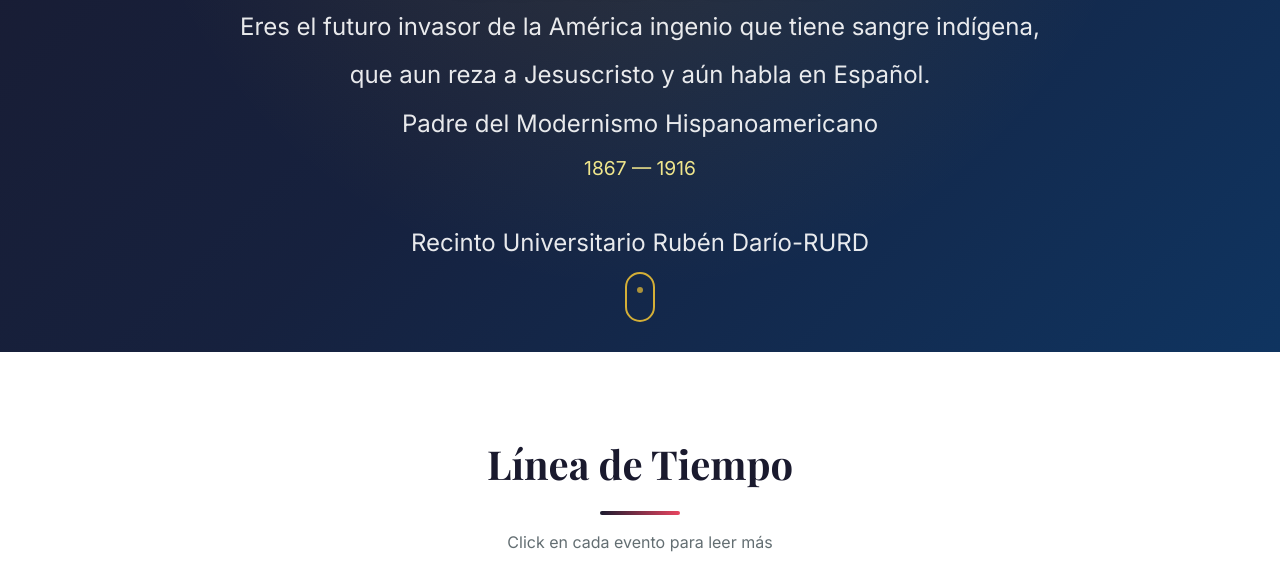
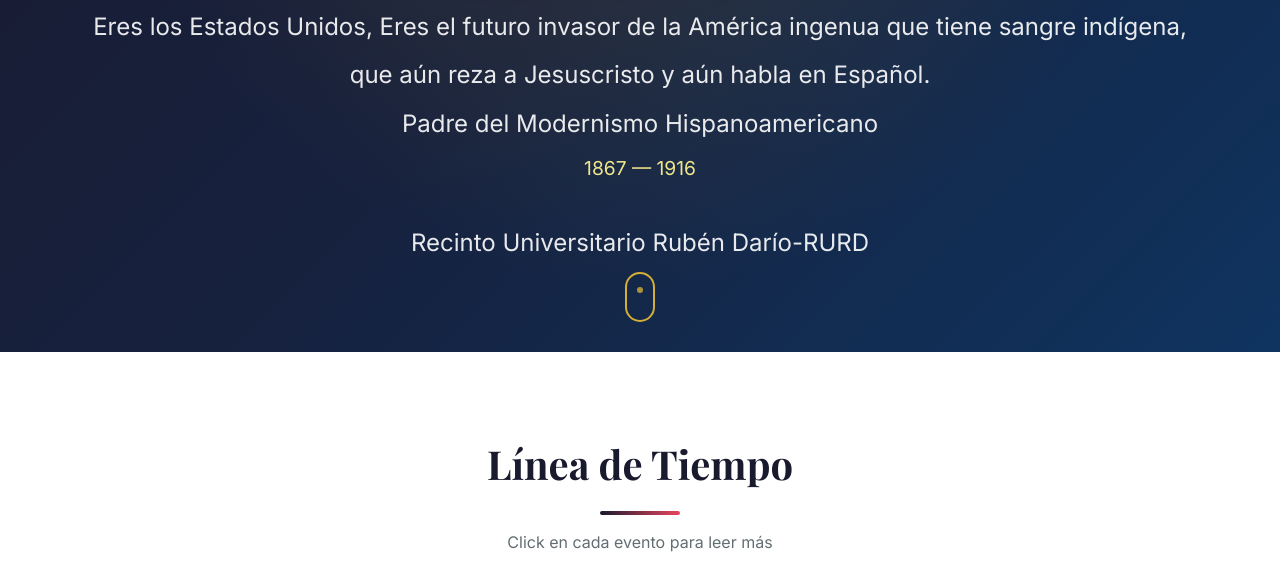
Before and after one commit to ingrogelio/rubendario, a plain HTML site: page index.html in a window 1280 px wide. Shown: the part 537-1100 px from the top of the page. Drawn offline with nearby package versions, Linux system fonts and the light colour scheme; a web font is replaced by a local one.

Commit message:
Update index.html

```diff
--- a/index.html
+++ b/index.html
@@ -993,8 +993,8 @@
       <div class="hero-content">
         <img src="rubendario.jpeg" alt="Retrato de Rubén Darío" class="hero-portrait" loading="lazy">
         <h1>Rubén Darío</h1>
-        <p class="subtitle">Eres el futuro invasor de la América ingenio que tiene sangre indígena,</p>
-       <p class="subtitle">que aun reza a Jesuscristo y aún habla en Español.</p>
+        <p class="subtitle">Eres los Estados Unidos, Eres el futuro invasor de la América ingenua que tiene sangre indígena,</p>
+       <p class="subtitle">que aún reza a Jesuscristo y aún habla en Español.</p>
         <p class="subtitle">Padre del Modernismo Hispanoamericano</p>
         <p class="dates">1867 — 1916</p>
         <p class="subtitle">Recinto Universitario Rubén Darío-RURD</p>
```
